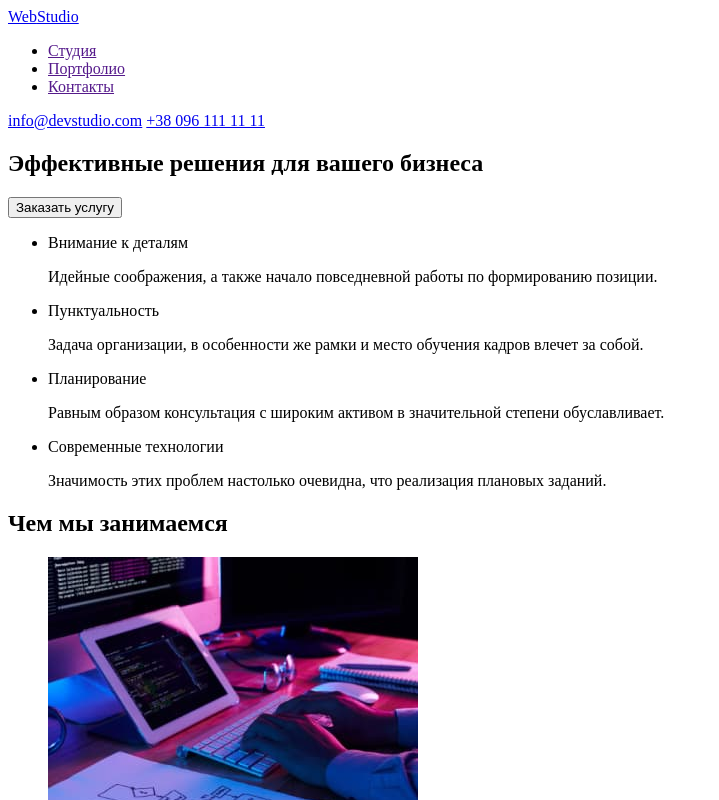
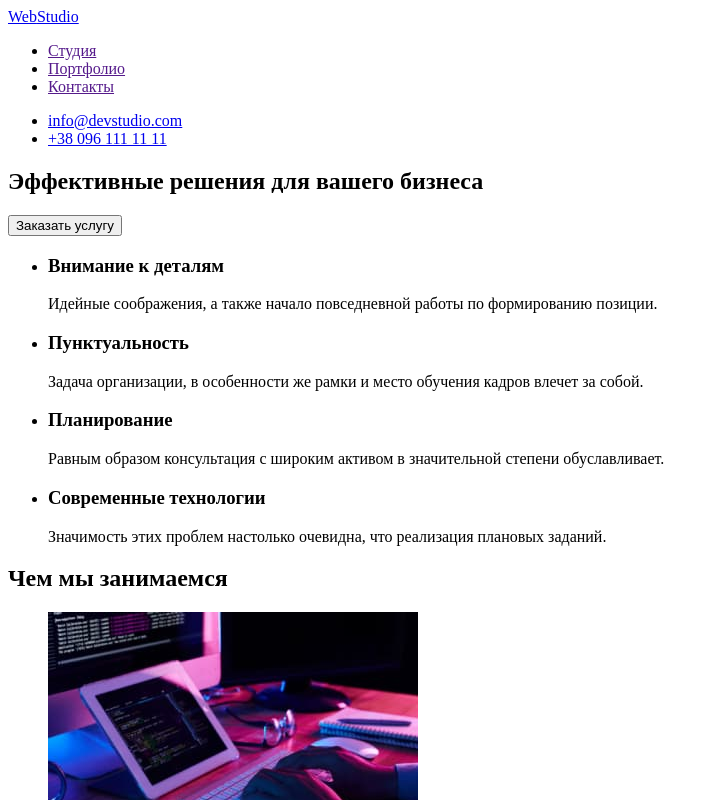
Before and after one commit to TatianaMaksimets/goit-markup-hw-01, a plain HTML site: page index.html in a window 1280 px wide. Shown: the top 800 px of the page, without its empty margins (0-719 px from the left). Drawn offline with Linux system fonts and the light colour scheme.

Commit message:
Внесено зміни в лого, контакти в футері, секція 2

```diff
--- a/index.html
+++ b/index.html
@@ -9,7 +9,7 @@
   <body>
     <header>
       <nav>
-        <a href="./index.html"><span>Web</span><span>Studio</span></a>
+        <a href="./index.html"><span>Web</span>Studio</a>
         <ul>
           <li>
             <a href="">Студия</a>
@@ -22,8 +22,10 @@
           </li>
         </ul>
       </nav>
-      <a href="mailto:info@devstudio.com">info@devstudio.com</a>
-      <a href="tel:0961111111">+38 096 111 11 11</a>
+      <ul>
+        <li><a href="mailto:info@devstudio.com">info@devstudio.com</a></li>
+        <li><a href="tel:0961111111">+38 096 111 11 11</a></li>
+      </ul>
     </header>
     <main>
       <section>
@@ -31,28 +33,31 @@
         <button type="button">Заказать услугу</button>
       </section>
       <section>
+        <h2 hidden>Преимущества</h2>
         <ul>
           <li>
-            <p>Внимание к деталям</p>
+            <h3>Внимание к деталям</h3>
             <p>Идейные соображения, а также начало повседневной работы по формированию позиции.</p>
           </li>
           <li>
-            <p>Пунктуальность</p>
+            <h3>Пунктуальность</h3>
             <p>
               Задача организации, в особенности же рамки и место обучения кадров влечет за собой.
             </p>
           </li>
           <li>
-            <p>Планирование</p>
+            <h3>Планирование</h3>
             <p>
               Равным образом консультация с широким активом в значительной степени обуславливает.
             </p>
           </li>
           <li>
-            <p>Современные технологии</p>
+            <h3>Современные технологии</h3>
             <p>Значимость этих проблем настолько очевидна, что реализация плановых заданий.</p>
           </li>
         </ul>
+      </section>
+      <section>
         <h2>Чем мы занимаемся</h2>
         <ul>
           <li>
@@ -125,7 +130,7 @@
       </section>
     </main>
     <footer>
-      <a href="./index.html"><span>Web</span><span>Studio</span></a>
+      <a href="./index.html"><span>Web</span>Studio</a>
       <address>
         <ul>
           <li>
```
